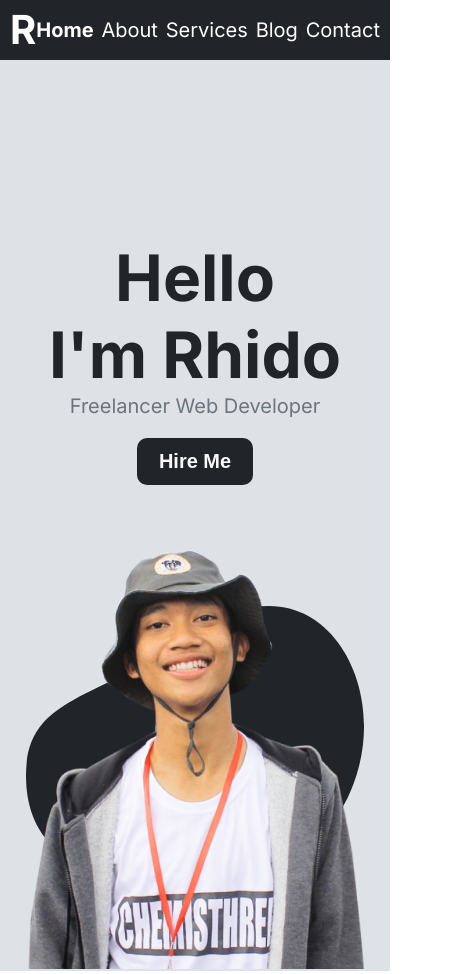
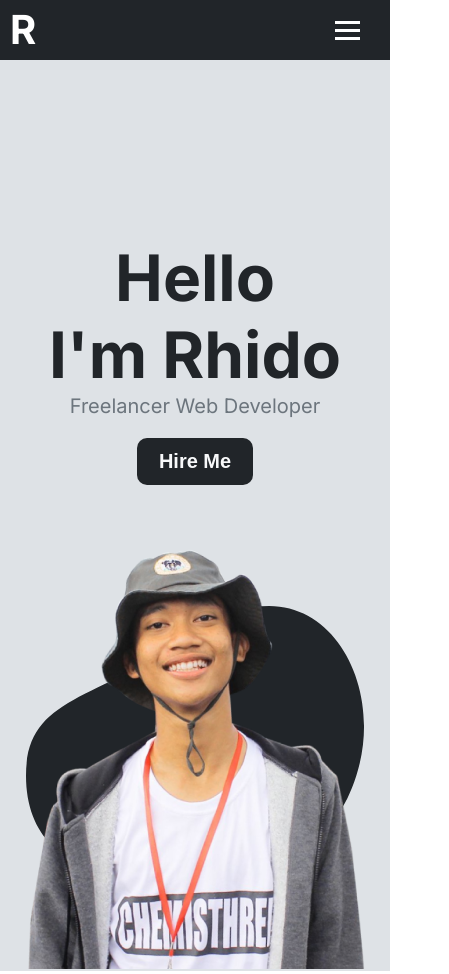
Before and after one commit to MakerM1/ridho-bio, a plain HTML site: page index.html in a window 390 px wide. Shown: the top 974 px of the page, 449 px wide, since content can reach past the window. Drawn offline with Linux system fonts and the light colour scheme; a web font is replaced by a local one.

Commit message:
responsive design

```diff
--- a/index.html
+++ b/index.html
@@ -28,6 +28,11 @@
           <li>Blog</li>
           <li>Contact</li>
         </ul>
+        <div class="hamburger-menu">
+          <div class="line"></div>
+          <div class="line"></div>
+          <div class="line"></div>
+        </div>
       </nav>
     </header>
     <main>
--- a/scss/_style.scss
+++ b/scss/_style.scss
@@ -17,11 +17,13 @@ body {
             font-size: 40px;
             color: white;
             font-weight: 700;
+            margin-right: 20px;
         }
 
         .main-nav {
             max-width: 475px;
             width: 100%;
+            display: flex;
 
             ul {
                 width: 100%;
@@ -37,6 +39,41 @@ body {
                     }
                 }
             }
+
+            .hamburger-menu {
+                margin-right: 20px;
+                max-width: 25px;
+                width: 100%;
+                display: none;
+                align-self: flex-end;
+
+                .line {
+                    width: 25px;
+                    height: 3px;
+                    background-color: white;
+                    margin-bottom: 5px;
+
+                    &:nth-child(3) {
+                        margin-bottom: 0;
+                    }
+                }
+            }
+
+            @media (max-width: 560px) {
+                justify-content: flex-end;
+
+                ul {
+                    display: none;
+                }
+
+                .hamburger-menu {
+                    display: inline-block;
+                }
+            }
+        }
+
+        @media (max-width: 560px) {
+            justify-content: space-between;
         }
     }
 
@@ -172,6 +209,7 @@ body {
             display: flex;
             justify-content: space-around;
             margin-bottom: 89px;
+            flex-wrap: wrap;
 
             .card {
                 padding: 10px;
@@ -182,6 +220,10 @@ body {
                 border-radius: 10px;
                 color: white;
                 box-shadow: 0px 5px 15px -1px rgba(0, 0, 0, 0.75);
+
+                @media (max-width: 830px) {
+                    margin-bottom: 20px;
+                }
 
                 img {
                     margin-top: 35px;
@@ -233,6 +275,7 @@ body {
                 background-color: $cardColor1;
                 position: relative;
                 margin-bottom: 20px;
+                overflow: hidden;
 
                 .img-placeholder {
                     max-width: 200px;
@@ -261,7 +304,7 @@ body {
                         max-width: 200px;
                         width: 100%;
                         color: $mainColor;
-                        font-size: 20px;
+                        font-size: 1pc;
                     }
                 }
             }
@@ -287,8 +330,11 @@ body {
             margin: 0 auto;
             align-items: flex-start;
             margin-bottom: 34px;
+            flex-wrap: wrap;
 
             .s5-left-side {
+                margin-bottom: 20px;
+
                 form {
                     max-width: 610px;
                     width: 100%;
```
Also changed, not shown: css/global.css, 1 other file.
